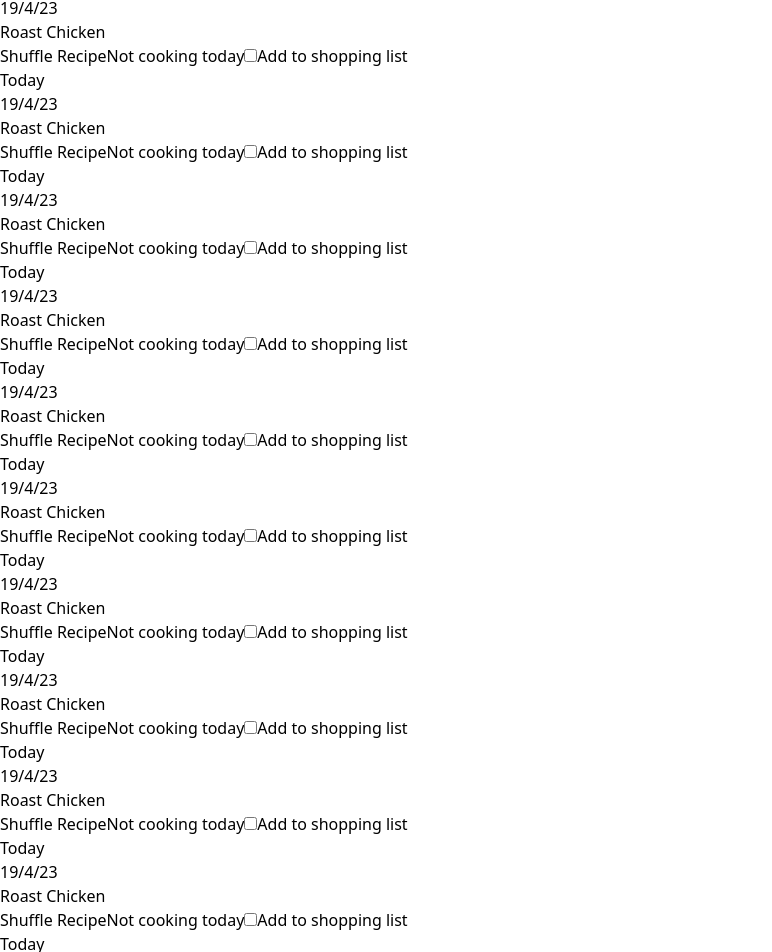
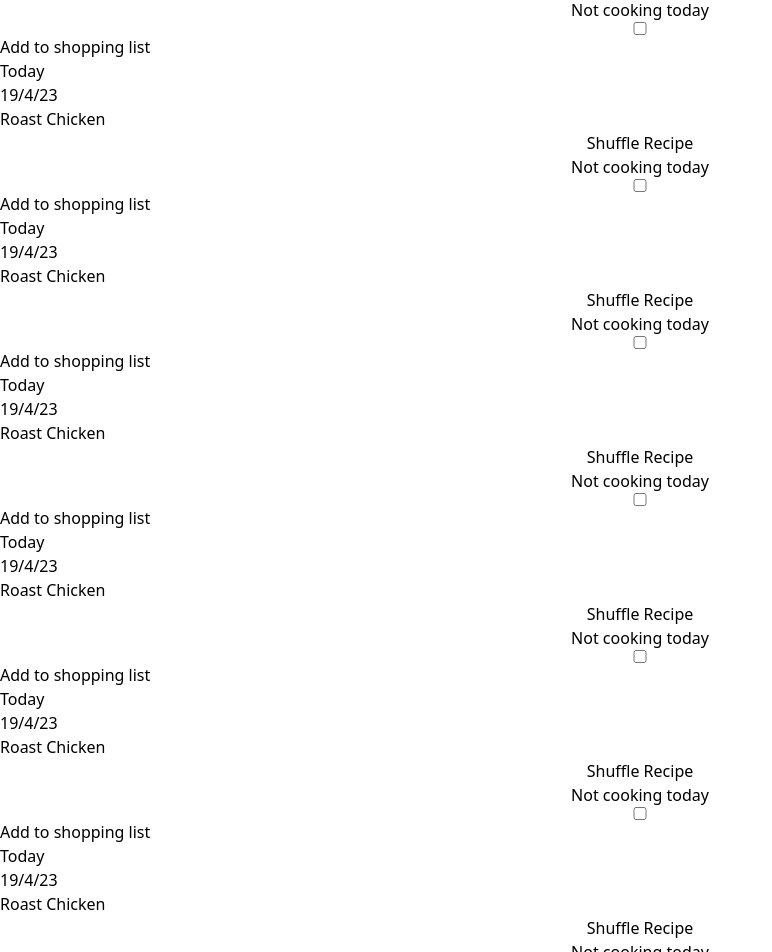
Before and after one commit to carolineleeper/meal-plan, a Next.js app: page / in a window 1280 px wide. Shown: the part 484-1436 px from the top of the page, without its empty margins (0-772 px from the left). Built offline with nearby package versions, Linux system fonts and the light colour scheme.

Commit message:
componentise each element

```diff
--- /dev/null
+++ b/app/components/ActionButtons.js
@@ -0,0 +1,13 @@
+import FillRecipesButton from "./FillRecipesButton";
+import AddToShoppingListButton from "./AddToShoppingListButton";
+
+const ActionButtons = () => {
+	return (
+		<>
+			<FillRecipesButton />
+			<AddToShoppingListButton />
+		</>
+	);
+};
+
+export default ActionButtons;
--- /dev/null
+++ b/app/components/Header.js
@@ -0,0 +1,5 @@
+const Header = () => {
+	return <h1 className="text-5xl text-emerald-600">Meal Plan</h1>;
+};
+
+export default Header;
--- a/app/components/Week.js
+++ b/app/components/Week.js
@@ -2,7 +2,7 @@ import Day from "./day";
 
 const Week = () => {
 	return (
-		<>
+		<div className="flex flex-col">
 			<Day />
 			<Day />
 			<Day />
@@ -10,7 +10,7 @@ const Week = () => {
 			<Day />
 			<Day />
 			<Day />
-		</>
+		</div>
 	);
 };
 
--- /dev/null
+++ b/app/components/WeekCarousel.js
@@ -0,0 +1,14 @@
+import Week from "./Week";
+
+const WeekCarousel = () => {
+	return (
+		<>
+			<Week />
+			<Week />
+			<Week />
+			<Week />
+		</>
+	);
+};
+
+export default WeekCarousel;
--- a/app/page.js
+++ b/app/page.js
@@ -1,19 +1,15 @@
-import Week from "./components/Week";
-import FillRecipesButton from "./components/FillRecipesButton";
-import AddToShoppingListButton from "./components/AddToShoppingListButton";
+import Header from "./components/Header";
+import WeekCarousel from "./components/WeekCarousel";
+import ActionButtons from "./components/ActionButtons";
 
 //work out today's date - request 28 days from today with correspoinding recipes from server
 
 export default async function Home() {
 	return (
 		<>
-			<h1 className="text-5xl text-emerald-600">Meal Plan</h1>
-			<FillRecipesButton />
-			<AddToShoppingListButton />
-			<Week />
-			<Week />
-			<Week />
-			<Week />
+			<Header />
+			<ActionButtons />
+			<WeekCarousel />
 		</>
 	);
 }
```
